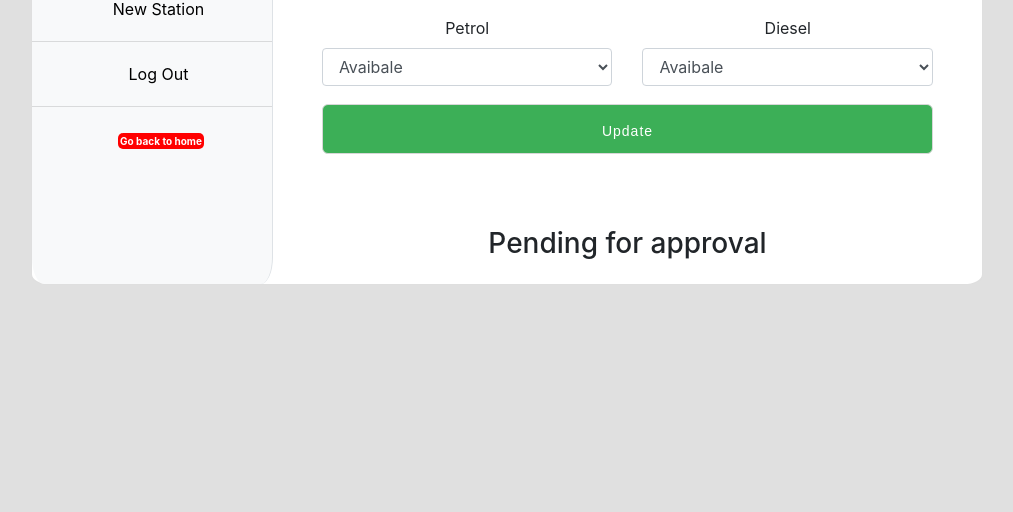
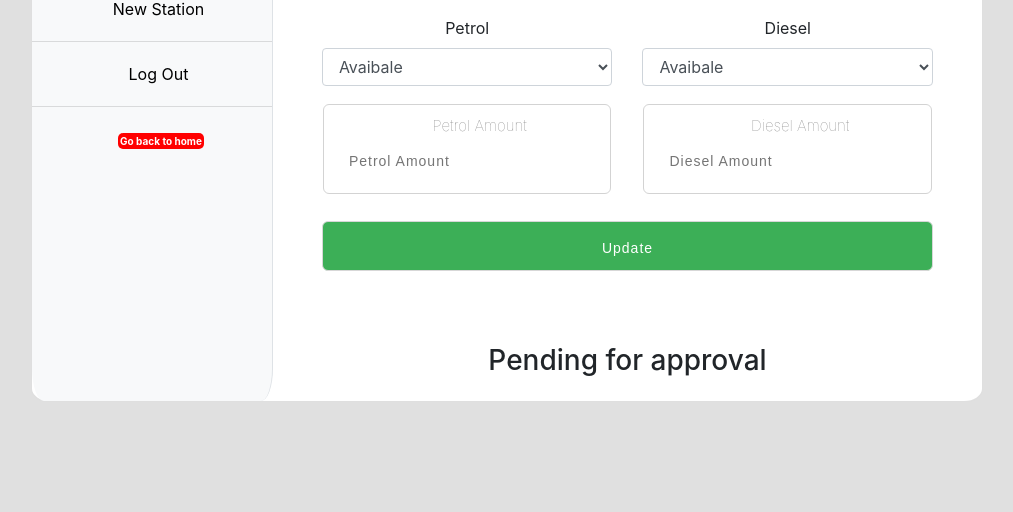
Before and after one commit to hirusha-adi/Fuel-Availability, a Flask app: template templates/panel.html in a window 1280 px wide, after a click on "Filling Stations". Shown: the part 365-877 px from the top of the page, without its empty margins (133-1146 px from the left). Before the commit the page ends 649 px from the top, so only its background shows below. Run offline with Flask 2, Linux system fonts and the light colour scheme; the template is opened without the code that fills it, so the values that code supplies are empty; parts of the project's set-up code (start-up, migrations or seed data) failed here and were passed over.

Commit message:
get p and d amt from form

```diff
--- a/templates/panel.html
+++ b/templates/panel.html
@@ -147,6 +147,22 @@
                                                                         <option value="1">Avaibale</option>
                                                                         <option value="2">Not Avaibale</option>
                                                                     </select>
+                                                                </div>
+                                                            </div>
+                                                        </div>
+                                                        <div class="row">
+                                                            <div class="col-6">
+                                                                <div class="input-group">
+                                                                    <input type="number" name="petrolamt" id="petrolamt"
+                                                                        min="0" placeholder="Petrol Amount">
+                                                                    <label>Petrol Amount</label>
+                                                                </div>
+                                                            </div>
+                                                            <div class="col-6">
+                                                                <div class="input-group">
+                                                                    <input type="number" name="dieselamt" id="dieselamt"
+                                                                        min="0" placeholder="Diesel Amount">
+                                                                    <label>Diesel Amount</label>
                                                                 </div>
                                                             </div>
                                                         </div>
```
